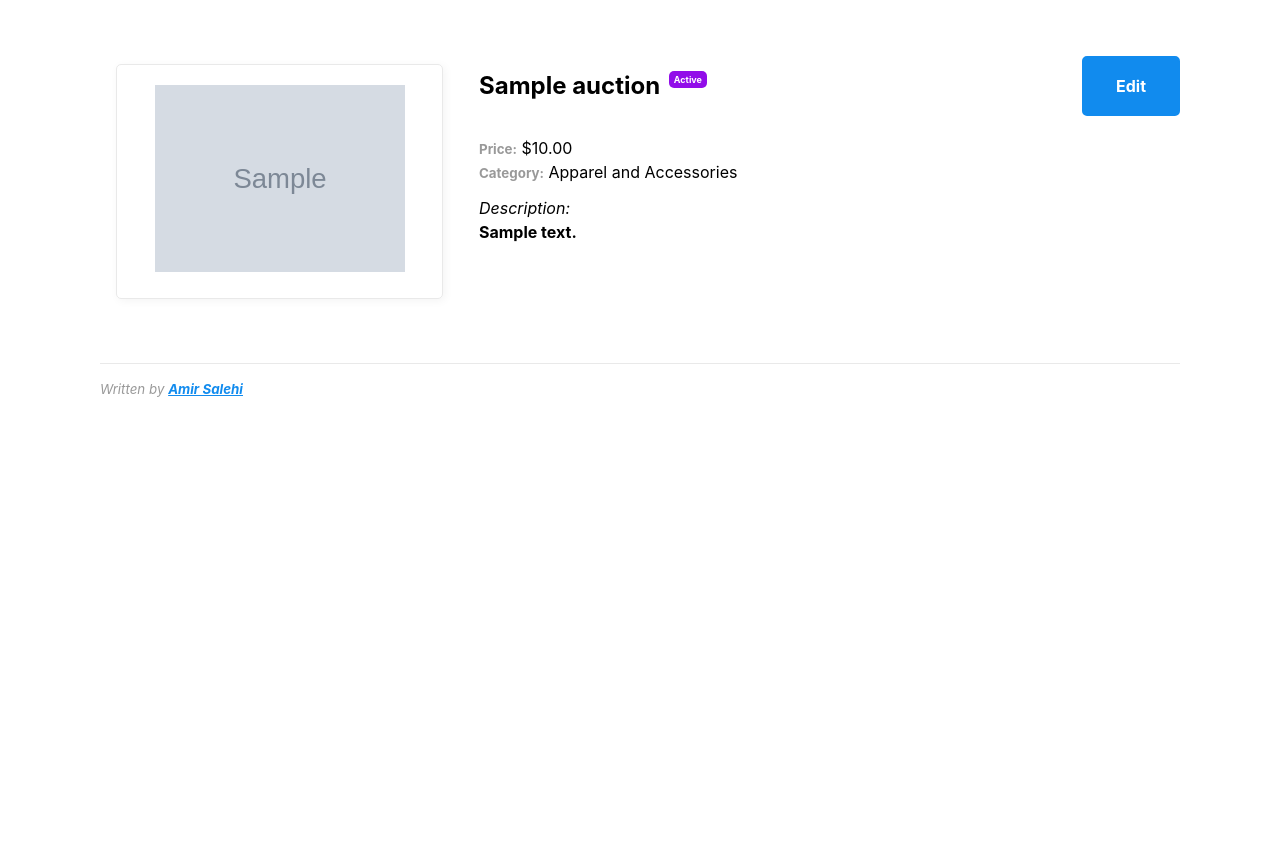
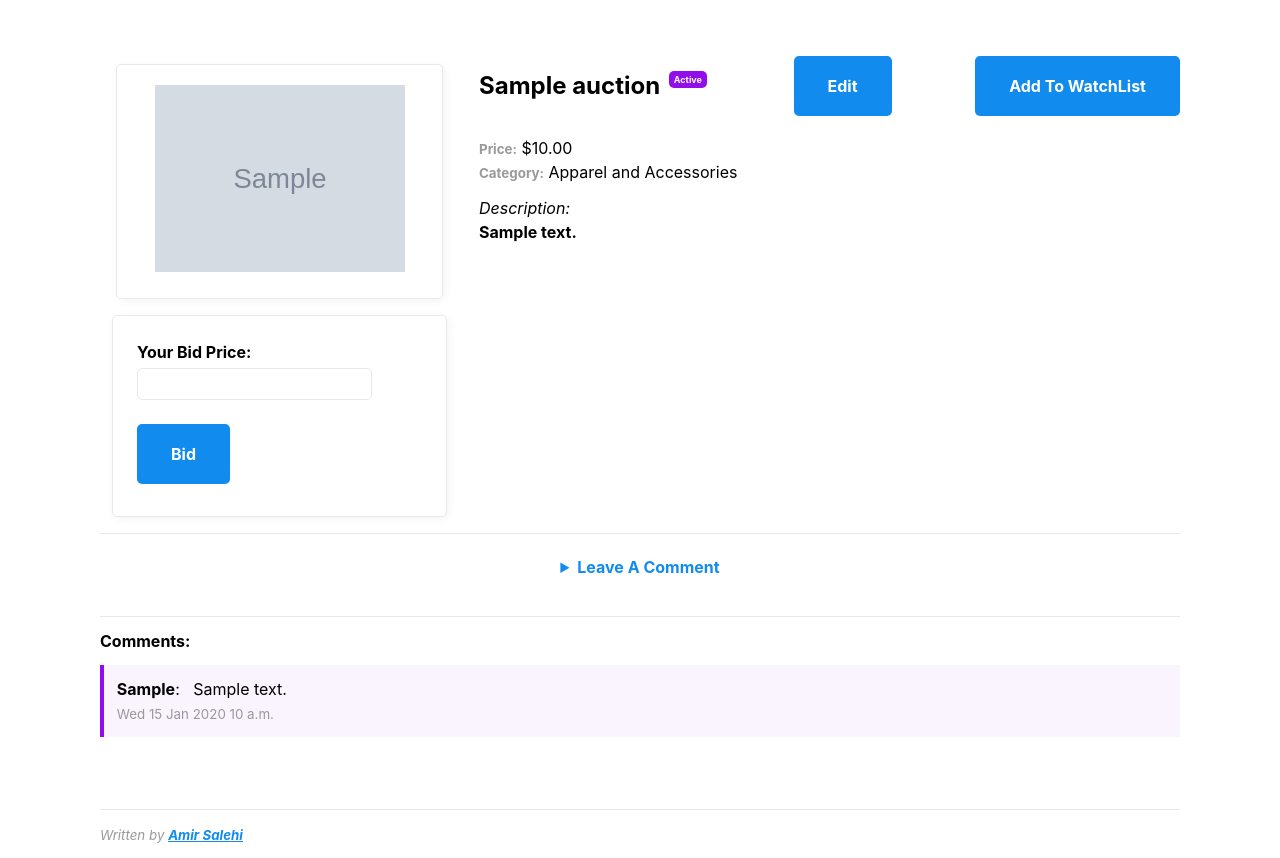
Before and after one commit to Luminous2-hash/Commerce-Development, a Django app: page /auctions/auction/1 in a window 1280 px wide. Shown: the part 172-1030 px from the top of the page. Before the commit the page ends 569 px from the top, so only its background shows below. Run offline with Django 5.2, Linux system fonts and the light colour scheme; a user stored in the database is signed in; tables that the repository leaves empty hold one stand-in row (values such as "Sample post"); grey boxes marked "Sample" are stand-in pictures.

Commit message:
Essential Actions Are All Working!

```diff
--- a/Commerce/auctions/urls.py
+++ b/Commerce/auctions/urls.py
@@ -7,5 +7,8 @@ urlpatterns = [
     path("edit_auction/<int:auction_id>", views.auction_management, name="edit_auction"),
     path("add_auction/", views.auction_management, name="add_auction"),
     path("categories/", views.categories, name="categories"),
-    path("listing/", views.listing, name="listing")
+    path("listing/", views.listing, name="listing"),
+    path("bid/<int:auction_id>", views.bid, name="bid"),
+    path("comment/<int:auction_id>", views.comment, name="comment"),
+    path("watch_list/<int:auction_id>", views.watch_list, name="watch_list"),
 ]
--- a/Commerce/auctions/views.py
+++ b/Commerce/auctions/views.py
@@ -1,13 +1,19 @@
 from django.shortcuts import render, redirect, get_object_or_404
-from django.http import Http404
+from django.http import Http404, JsonResponse
 from django.contrib import messages
 from django.core.paginator import Paginator
+from django.core import serializers
 
 # Models
-from auctions.models import Auction, AuctionCategories, AuctionStatus
+from auctions.models import Auction, AuctionCategories, AuctionStatus, Bid, Comment
 
 # Forms
-from auctions.forms import UserProfileForm, UserRegisterForm, AuctionForm, AuctionsListingFiltersForm
+from auctions.forms import (
+    UserProfileForm,
+    UserRegisterForm,
+    AuctionForm,
+    AuctionsListingFiltersForm,
+)
 
 # Auth
 from django.contrib.auth import login
@@ -78,7 +84,11 @@ def userprofile(request):
                 "There Was An Issue with your submission. Please review the form and try again.",
             )
 
+    # Retrives Watch list
+    watch_list_objects = profile.watch_list.all()
+
     data = {
+        "watch_list_objects": watch_list_objects,
         "form": form,
     }
 
@@ -87,10 +97,10 @@ def userprofile(request):
 
 # Index View
 def index(request):
-    '''_summary_
+    """_summary_
     Main Page
     Queries all auctions Then Caps Them at 6 Results and then renders them.
-    '''
+    """
     dflt_items_count = 6
 
     auctions = Auction.objects.filter(status=AuctionStatus.ACTIVE)
@@ -101,30 +111,33 @@ def index(request):
     }
     return render(request, "index.html", data)
 
+
 # Auction View
 def auction(request, auction_id):
-    '''_summary_
+    """_summary_
 
     Retrives the auction object based on it's ID and
     renders it to auction page.
-    '''
+    """
     auction_obj = get_object_or_404(Auction, id=auction_id)
-
+    comments = Comment.objects.filter(auction=auction_obj)[:10]
     data = {
+        "comments": comments,
         "auction": auction_obj,
     }
 
     return render(request, "auction.html", data)
 
+
 # Auction Management
 @login_required
 def auction_management(request, auction_id=0):
-    '''_summary_
+    """_summary_
 
     View for managing auctions. Allows user to create or edit auctions.
     - if auction_id is provided, the view process the form submission.
     - if the request method is GET, the view displays the form to create or edit an auction.
-    '''
+    """
 
     # concludes edit False or True
     edit = auction_id != 0
@@ -154,17 +167,16 @@ def auction_management(request, auction_id=0):
         else:
             messages.error(request, "Processing Your Form Submission Failed!")
 
-    data = {
-        "form": form
-    }
+    data = {"form": form}
     return render(request, "auction_management.html", data)
+
 
 # Categories View
 def categories(request):
-    '''_summary_
+    """_summary_
     Displays Categories
     Retrives AuctionCategories choices and renders them
-    '''
+    """
     auction_categories = AuctionCategories.choices
 
     data = {
@@ -173,8 +185,18 @@ def categories(request):
 
     return render(request, "categories.html", data)
 
+
 # Listing View
 def listing(request):
+    """__summary__
+    Retrieves all auctions and applies filters based on the GET request parameters.
+
+    Filters include category, status, and price range (start_price and end_price).
+    Handles pagination dynamically based on user preferences for items per page and the current page.
+
+    If no GET parameters are provided, renders the filter form and all auctions.
+    If the QuerySet is empty, skips the pagination process and assigns an empty list to the page.
+    """
     form = AuctionsListingFiltersForm()
     auctions = Auction.objects.all()
 
@@ -182,26 +204,25 @@ def listing(request):
     if request.GET:
         form = AuctionsListingFiltersForm(request.GET)
         if form.is_valid():
-
             # all the filters dictionary
             filters = dict()
 
             # filters
-            category = form.cleaned_data.get('category', None)
+            category = form.cleaned_data.get("category", None)
             if category:
-                filters['category__exact'] = category
+                filters["category__exact"] = category
 
-            status = form.cleaned_data.get('status', None)
+            status = form.cleaned_data.get("status", None)
             print(status)
             if status:
-                filters['status__exact'] = status
+                filters["status__exact"] = status
 
-            start_price = form.cleaned_data.get('start_price', None)
-            end_price = form.cleaned_data.get('end_price', None)
+            start_price = form.cleaned_data.get("start_price", None)
+            end_price = form.cleaned_data.get("end_price", None)
 
             if start_price and end_price:
-                filters['price__gte'] = start_price
-                filters['price__lte'] = end_price
+                filters["price__gte"] = start_price
+                filters["price__lte"] = end_price
 
             # Querying Auctions With User Associated Filters
             auctions = auctions.filter(**filters)
@@ -241,7 +262,7 @@ def listing(request):
 
     # If No Auctions
     else:
-        page = auctions
+        page = []
 
     data = {
         "page": page,
@@ -249,3 +270,115 @@ def listing(request):
     }
 
     return render(request, "listing.html", data)
+
+
+@login_required
+def bid(request, auction_id=None):
+    """
+    Handles the bidding process for an auction.
+
+    Raises Http404 if no auction ID is provided or the auction is not found.
+    Retrieves price from POST request and converts it to float.
+    Checks auction status to be active before processing the bid.
+    Creates a new bid instance or updates the user's existing bid.
+    Executes the auction's top_bid_handler method to validate and update the top bid and auction price.
+    """
+
+    # No Auction Provided Handler
+    if not auction_id:
+        raise Http404("No Auction Provided")
+
+    # Retrives Auction Object
+    auction_obj = get_object_or_404(Auction, id=auction_id)
+
+    # Retrives Submitted Price
+    price = request.POST.get("price", None)
+    if not price:
+        messages.error(request, "No Price has bee provided")
+        return auction(request, auction_id)
+
+    # Checking Price To Be Right Type
+    try:
+        price = float(price)
+    except ValueError:
+        messages.error(request, "Price Should Be Number!")
+        return auction(request, auction_id)
+
+    # Checking Auction To be Active
+    if auction_obj.status != AuctionStatus.ACTIVE:
+        messages.error(request, f"Auction is {auction_obj.status.value()}")
+        return auction(request, auction_id)
+
+    # Fetches User's Latest Bid On The Auction
+    new_bid = Bid.objects.filter(bidder=request.user, auction=auction_obj)
+    if new_bid.count() == 1:
+        new_bid = new_bid.first()
+        new_bid.price = price
+    else:
+        # Creates New Bid Object
+        new_bid = Bid(
+            price=price,
+            bidder=request.user,
+            auction=auction_obj,
+        )
+
+    # Saves New Bid and Updates Top_Bid
+    if auction_obj.top_bid_handler(new_bid):
+        messages.success(request, "Your bid was successful")
+        return auction(request, auction_id)
+    else:
+        messages.error(request, "Something Went Wrong With Your Submission!")
+        return auction(request, auction_id)
+
+# Comment
+@login_required
+def comment(request, auction_id=None):
+    # Check for auction_id argument
+    if not auction_id:
+        raise Http404("No Auction Provided!")
+    # Get's Auction Object Or raises 404 Exception
+    auction_obj = get_object_or_404(Auction, id=auction_id)
+    # Retrives Submitted Text and Creates Comment
+    text = request.POST.get("comment", None)
+    if text:
+        new_comment = Comment(
+            text = text,
+            commenter = request.user,
+            auction=auction_obj,
+        )
+        new_comment.save()
+        messages.success(request, "You're Comment Submitted Successfully")
+    else:
+        messages.warning(request, "Comment Did Not Create Duo Lack Of Text!")
+
+    return auction(request, auction_id)
+
+@login_required
+def watch_list(request, auction_id=None):
+    if request.method != "POST":
+        raise Http404("Wrong Method")
+    if not auction_id:
+        raise Http404("No Auction Provided")
+
+    # Retrives Auction Object or Raise an exception
+    auction_obj = get_object_or_404(Auction, id=auction_id)
+
+    # Retrives UserProfile
+    profile = getattr(request.user, "userprofile", None)
+    if not profile:
+        raise Http404("UserProfiel Not Found!")
+
+
+    if request.POST.get("A", None):
+        profile.watch_list.add(auction_obj)
+        messages.success(request, "Successfully added to watch list!")
+        return redirect(request, auction_id=auction_id)
+
+    elif request.POST.get("D", None):
+        profile.watch_list.remove(auction_obj)
+        messages.success(request, "Deleted From your watch list!")
+        return redirect(userprofile)
+
+    else:
+        messages.error(request, "Unknown Action")
+        return redirect(auction, auction_id=auction_id)
--- a/Commerce/templates/auction.html
+++ b/Commerce/templates/auction.html
@@ -7,6 +7,7 @@
 {% block content %}
     <section style="display: flex; gap: 20px; align-items: flex-start;">
         <!-- Picture on the left -->
+         <div style="display: flex; flex-direction: column; align-items: center;">
             <aside style="text-align: center;">
                 <img
                     src="{{ auction.picture.url }}"
@@ -14,6 +15,16 @@
                     style="max-width: 250px; max-height: 300px; object-fit: contain;"
                 >
             </aside>
+            {% if user.is_authenticated and auction.status == "A" %}
+            <form action="{% url 'bid' auction.id %}" method="post" style="max-width: 250px; max-height: 300px;">
+                {% csrf_token %}
+                <label for="price">Your Bid Price:</label>
+                <input type="number" min="{{ auction.price }}" step="0.01" name="price" id="price">
+                <button type="submit">Bid</button>
+            </form>
+            {% endif %}
+         </div>
+
 
         <!-- Specs and Details on the right -->
         <div style="flex: 1;">
@@ -21,10 +32,17 @@
                 <h2>
                     {{ auction.name }} <sup>{{ auction.get_status_display }}</sup>
                 </h2>
-                {% if auction.owner == user %}
+                {% if auction.owner == user and auction.status != "C" %}
                     <a href="{% url 'edit_auction' auction.id %}">
                         <button>Edit</button>
                     </a>
+                    <form action="{% url 'watch_list' auction.id %}" method="post" style="all: unset;">
+                        {% csrf_token %}
+                        <input type="hidden" name="A" value="A">
+                        <button>Add To WatchList</button>
+                    </form>
+                {% elif auction.status == "C" and auction.top_bid == user %}
+                    You Won!
                 {% endif %}
             </div>
             <p>
@@ -37,4 +55,42 @@
             </p>
         </div>
     </section>
+
+
+{% if user.is_authenticated and auction.status == "A" %}
+    <hr style="margin-top: 1em; margin-bottom: 0;">
+    <section>
+        <details style="color: #118bee;">
+            <summary>Leave A Comment</summary>
+                <div style="display: flex; justify-content: center; align-items: center;">
+                    <form action="{% url 'comment' auction.id %}" method="post">
+                        {% csrf_token %}
+                        <label for="comment"></label>
+                        <textarea name="comment" id="comment" rows="10" cols="100"></textarea>
+                        <button type="submit">Comment</button>
+                    </form>
+                </div>
+        </details>
+    </section>
+    <hr style="margin-top: 1em; margin-bottom: 0;">
+{% endif %}
+
+
+<div>
+    <p>
+        <strong>Comments:</strong>
+    </p>
+    {% for comment in comments %}
+        <article>
+            <aside>
+                <p>
+                    <b>{{ comment.commenter.first_name }}</b>: &nbsp; {{ comment.text }}
+                    <br>
+                    <small>{{ comment.date|date:"D d M Y P" }}</small>
+                </p>
+            </aside>
+        </article>
+        <br>
+    {% endfor %}
+</div>
 {% endblock content %}
```
Also changed, not shown: Commerce/auctions/forms.py (+6 -6 lines), Commerce/auctions/models.py (+9 -1 lines), Commerce/templates/userprofile.html (+28 -0 lines), Commerce/Commerce/__init__.py (deleted), Commerce/auctions/__init__.py (deleted), Commerce/auctions/migrations/0005_bid_last_updated.py (added), Commerce/auctions/migrations/0006_remove_bid_last_updated.py (added), Commerce/auctions/migrations/__init__.py (deleted). Lines whose indentation alone changed are shown as unchanged.
